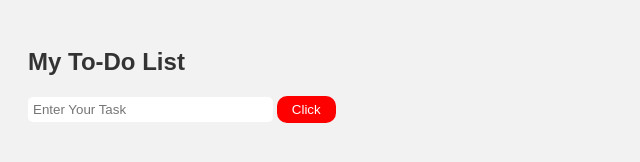
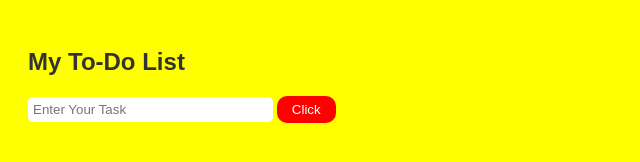
Before and after one commit to Vjamiu/myFiles-code, a plain HTML site: page index.html in a window 1280 px wide. Shown: the whole page, without its empty margins (0-640 px from the left). Drawn offline with Linux system fonts and the light colour scheme.

Commit message:
Update index.html

```diff
--- a/index.html
+++ b/index.html
@@ -15,7 +15,7 @@
 
     body{
         height: 100vh;
-        background-color: #f2f2f2;
+        background-color:yellow;
     }
 </style>
 <body>
```
